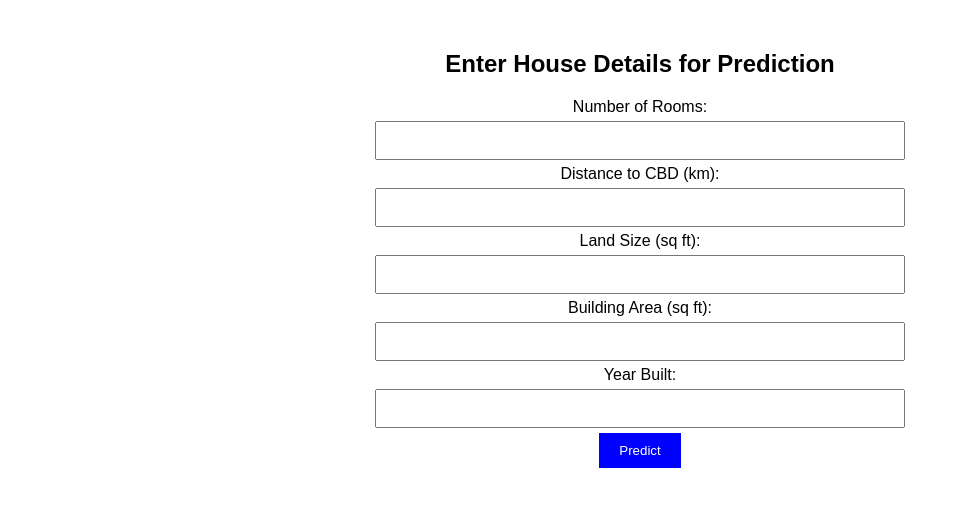
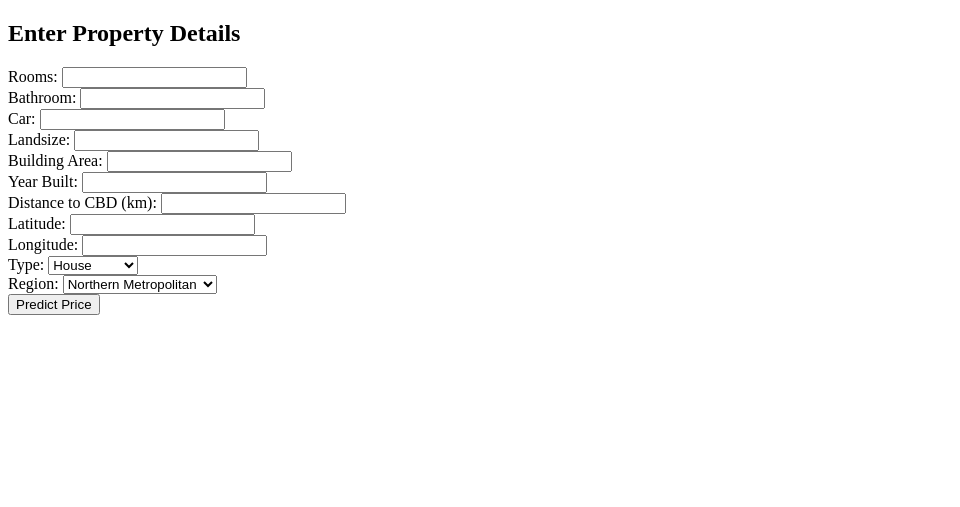
Before and after one commit to lazypotatoez/mlops, a Flask app: page / in a window 1280 px wide. Shown: the top 507 px of the page, without its empty margins (0-960 px from the left). Run offline with Flask 3, Linux system fonts and the light colour scheme.

Commit message:
Add files via upload

```diff
--- a/templates/index.html
+++ b/templates/index.html
@@ -4,60 +4,37 @@
     <meta charset="UTF-8">
     <meta name="viewport" content="width=device-width, initial-scale=1.0">
     <title>House Price Prediction</title>
-    <style>
-        body { font-family: Arial, sans-serif; }
-        .container { width: 50%; margin: 50px auto; text-align: center; }
-        input { width: 80%; padding: 10px; margin: 5px; }
-        button { padding: 10px 20px; background-color: blue; color: white; border: none; }
-    </style>
 </head>
 <body>
-    <div class="container">
-        <h2>Enter House Details for Prediction</h2>
-        <form id="predictForm">
-            <label>Number of Rooms:</label><br>
-            <input type="number" id="rooms" required><br>
+    <h2>Enter Property Details</h2>
+    <form action="/predict" method="post">
+        Rooms: <input type="number" name="Rooms" required><br>
+        Bathroom: <input type="number" step="0.1" name="Bathroom" required><br>
+        Car: <input type="number" step="0.1" name="Car" required><br>
+        Landsize: <input type="number" step="0.1" name="Landsize" required><br>
+        Building Area: <input type="number" step="0.1" name="BuildingArea" required><br>
+        Year Built: <input type="number" name="YearBuilt" required><br>
+        Distance to CBD (km): <input type="number" step="0.1" name="Distance" required><br>
+        Latitude: <input type="number" step="0.0001" name="Lattitude" required><br>
+        Longitude: <input type="number" step="0.0001" name="Longtitude" required><br>
+        Type:
+        <select name="Type">
+            <option value="h">House</option>
+            <option value="u">Unit</option>
+            <option value="t">Townhouse</option>
+        </select><br>
+        Region:
+        <select name="Region">
+            <option value="Northern Metropolitan">Northern Metropolitan</option>
+            <option value="Western Metropolitan">Western Metropolitan</option>
+            <option value="Southern Metropolitan">Southern Metropolitan</option>
+        </select><br>
 
-            <label>Distance to CBD (km):</label><br>
-            <input type="text" id="distance" required><br>
+        <button type="submit">Predict Price</button>
+    </form>
 
-            <label>Land Size (sq ft):</label><br>
-            <input type="number" id="landsize" required><br>
-
-            <label>Building Area (sq ft):</label><br>
-            <input type="number" id="buildingArea" required><br>
-
-            <label>Year Built:</label><br>
-            <input type="number" id="yearBuilt" required><br>
-
-            <button type="submit">Predict</button>
-        </form>
-
-        <h3 id="predictionResult"></h3>
-    </div>
-
-    <script>
-        document.getElementById("predictForm").onsubmit = async function(event) {
-            event.preventDefault();
-
-            let formData = {
-                Rooms: parseInt(document.getElementById("rooms").value),
-                Distance: parseFloat(document.getElementById("distance").value),
-                Landsize: parseFloat(document.getElementById("landsize").value),
-                BuildingArea: parseFloat(document.getElementById("buildingArea").value),
-                YearBuilt: parseInt(document.getElementById("yearBuilt").value)
-            };
-
-            let response = await fetch("/predict", {
-                method: "POST",
-                headers: { "Content-Type": "application/json" },
-                body: JSON.stringify(formData)
-            });
-
-            let result = await response.json();
-            document.getElementById("predictionResult").innerText =
-                result.prediction ? "Predicted Price: $" + result.prediction[0] : "Error: " + result.error;
-        };
-    </script>
+    {% if prediction_text %}
+        <h3>{{ prediction_text }}</h3>
+    {% endif %}
 </body>
 </html>
```
